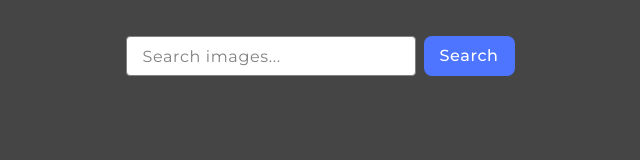
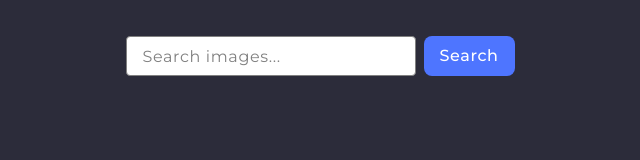
Before and after one commit to Vladlina/goit-js-hw-11, a website built with Vite: page src/index.html in a window 1280 px wide. Shown: the whole page, without its empty margins (320-960 px from the left). Built offline with nearby package versions, Linux system fonts and the light colour scheme.

Commit message:
update css

```diff
--- a/src/css/styles.css
+++ b/src/css/styles.css
@@ -14,7 +14,7 @@ body {
   flex-direction: column;
   max-width: 1440px;
   margin: 0 auto;
-  background-color: #454546;
+  background-color: #2c2c3a;
 }
 
 /* Search Form Styles */
```
